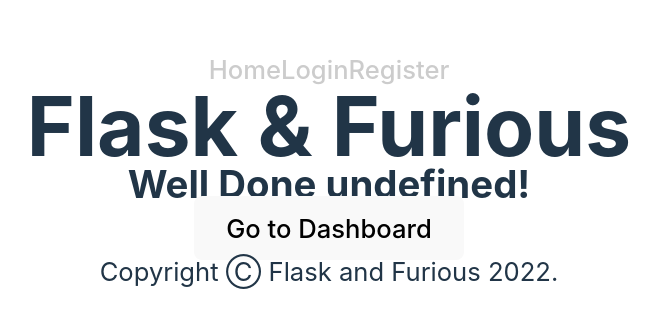
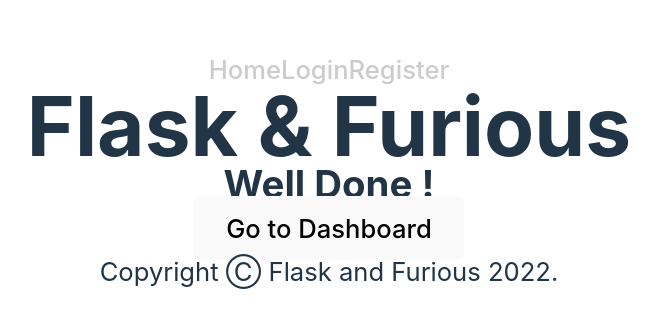
Before and after one commit to Flask-and-Furious/client_side, a React (Vite) app: page /completed in a window 1280 px wide. Shown: the part 229-556 px from the top of the page, without its empty margins (311-970 px from the left). Built offline with nearby package versions, Linux system fonts and the light colour scheme.

Commit message:
use useContext to show current user

```diff
--- a/src/pages/Completed/index.jsx
+++ b/src/pages/Completed/index.jsx
@@ -4,13 +4,13 @@ import { Button, Subtitle, Title } from "../../components";
 import { Context } from "../../Context";
 
 function CompletedPage() {
-  const { storedUsername, setStoredUsername } = useContext(Context);
+  const { storedSessionUser, setStoredSessionUser } = useContext(Context);
 
   return (
     <>
       <div>
         <Title title="Flask & Furious" />
-        <Subtitle subtitle={`Well Done ${storedUsername}!`} />
+        <Subtitle subtitle={`Well Done ${storedSessionUser}!`} />
         <Button text="Go to Dashboard" nextPage="/dashboard" />
       </div>
 
```
